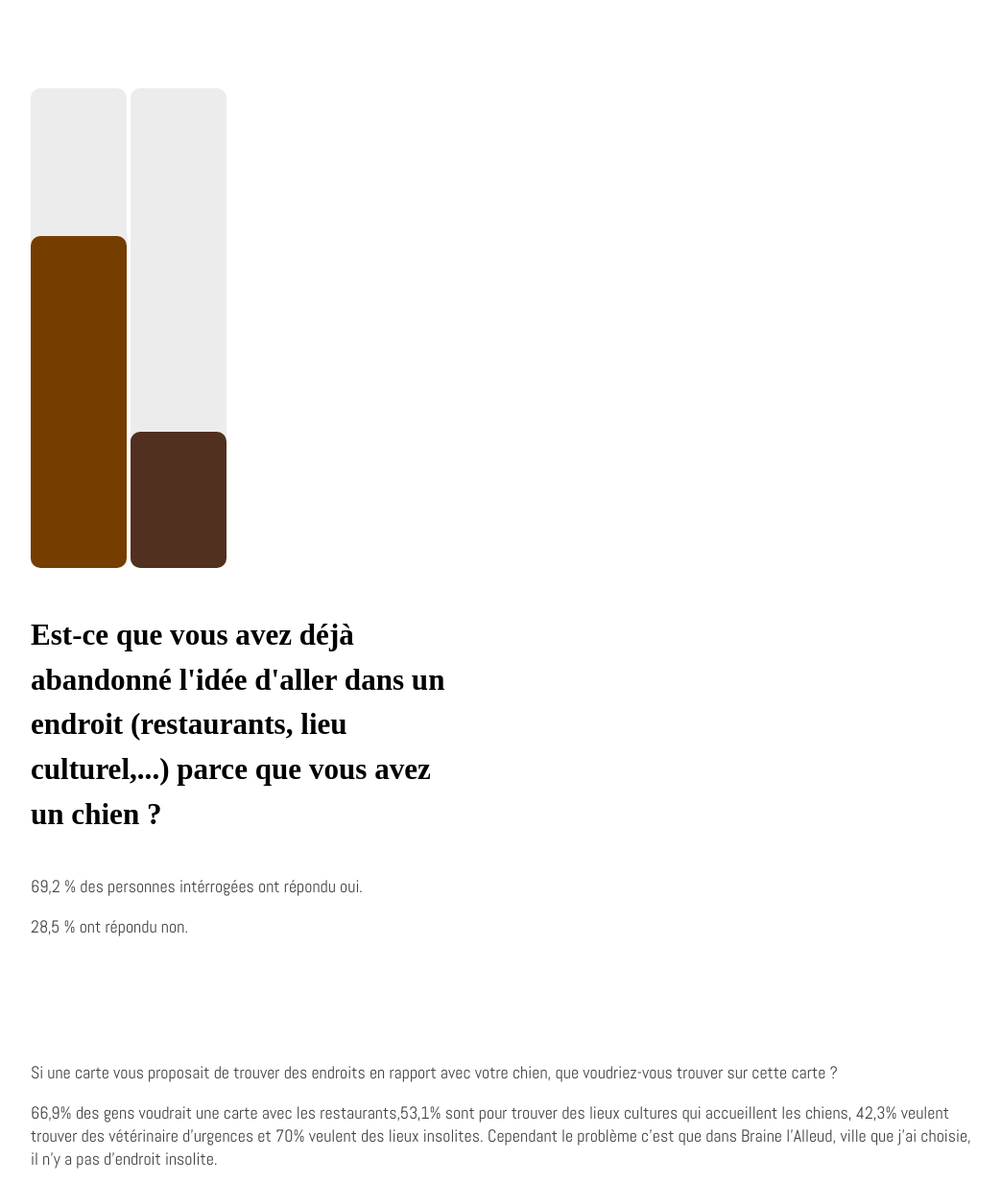
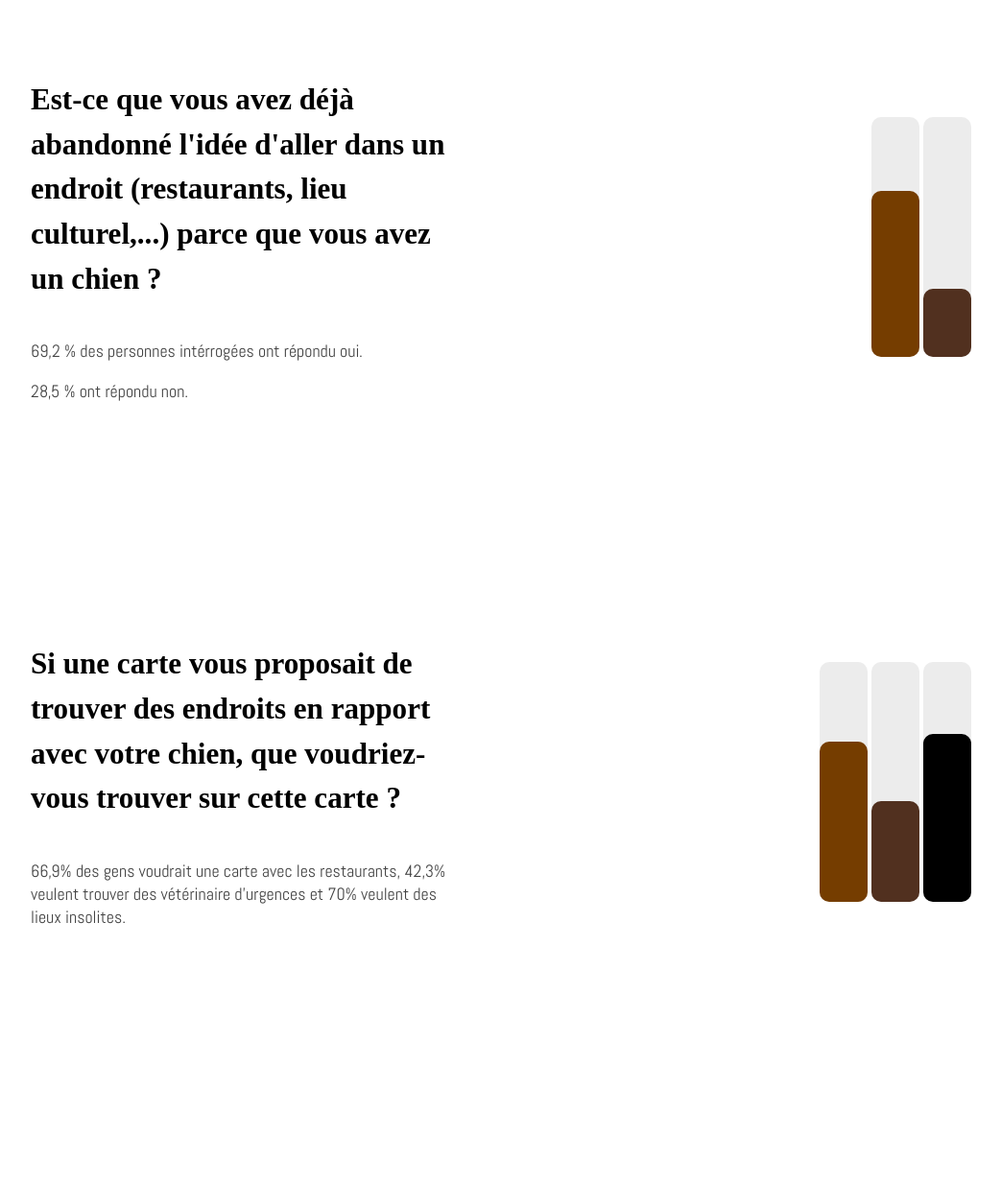
Before and after one commit to Daku-ju/tfa-dog-friendly, a website: page src/case-study.html in a window 1280 px wide. Shown: the part 3800-5032 px from the top of the page at 96% size, without its empty margins (118-1161 px from the left). Drawn offline with nearby package versions, Linux system fonts and the light colour scheme; files that its build step writes are made by us from their sources; files whose address does not match are found by name.

Commit message:
ajout gsap pour animer mes graph"

```diff
--- a/src/case-study.html
+++ b/src/case-study.html
@@ -105,27 +105,55 @@
             <p class="text">J’ai créé un formulaire par rapport aux questions posées lors de mon interview, je l’ai d’abord transféré à des amis qui avaient un chien afin de savoir si toutes mes questions, demandes étaient compréhensibles. Et par la suite, je l’ai posté sur le groupe facebook de ma commune. J’ai décidé de le poster uniquement là parce que je comptais faire mon application sur ma commune. En moins de 24h, j'ai eu plus de 130 réponses. On ne peut pas rêver mieux.</p>
 
             <h3 class="title title--little">Ce que j’ai pu tirer de mon form</h3>
-            <div class="block">
-                <div class="img graph">
-                    <svg width="100" height="500" viewBox="0 0 100 500" fill="none" xmlns="http://www.w3.org/2000/svg">
-                        <rect width="100" height="500" rx="10" fill="#D9D9D9" fill-opacity="0.5"/>
-                        <rect class="graph--anim" y="154" width="100" height="346" rx="10" fill="#753D00"/>
+            <div class="block block--graph">
+                <div class="img">
+                    <svg width="50" height="250" viewBox="0 0 50 250" fill="none" xmlns="http://www.w3.org/2000/svg">
+                        <rect width="50" height="250" rx="10" fill="#D9D9D9" fill-opacity="0.5"/>
+                        <rect class="graph--anim" y="77" width="50" height="173" rx="10" fill="#753D00"/>
                     </svg>
-                    <svg width="100" height="500" viewBox="0 0 100 500" fill="none" xmlns="http://www.w3.org/2000/svg">
-                        <rect width="100" height="500" rx="10" fill="#D9D9D9" fill-opacity="0.5"/>
-                        <rect class="graph--anim" y="358" width="100" height="142" rx="10" fill="#51301F"/>
+
+                    <svg width="50" height="250" viewBox="0 0 50 250" fill="none" xmlns="http://www.w3.org/2000/svg">
+                        <rect width="50" height="250" rx="10" fill="#D9D9D9" fill-opacity="0.5"/>
+                        <rect class="graph--anim" y="179" width="50" height="71" rx="10" fill="#51301F"/>
                     </svg>
+
                 </div>
 
                 <div class="block--text">
-                  <h4 class="title title--thin">Est-ce que vous avez déjà abandonné l'idée d'aller dans un endroit (restaurants, lieu culturel,...) parce que vous avez un chien ?</h4>
-                <p class="text text--thinpad">69,2 % des personnes intérrogées ont répondu oui.</p>
-                <p class="text text--thinpad">28,5 % ont répondu non.</p>
+                    <h4 class="title title--thin">Est-ce que vous avez déjà abandonné l'idée d'aller dans un endroit (restaurants, lieu culturel,...) parce que vous avez un chien ?</h4>
+                    <p class="text">69,2 % des personnes intérrogées ont répondu oui.</p>
+                    <p class="text">28,5 % ont répondu non.</p>
                 </div>
 
             </div>
-            <p class="text">Si une carte vous proposait de trouver des endroits en rapport avec votre chien, que voudriez-vous trouver sur cette carte ?</p>
-            <p class="text">66,9% des gens voudrait une carte avec les restaurants,53,1% sont pour trouver des lieux cultures qui accueillent les chiens, 42,3% veulent trouver des vétérinaire d'urgences et 70% veulent des lieux insolites. Cependant le problème c’est que dans Braine l’Alleud, ville que j’ai choisie, il n’y a pas d’endroit insolite.</p>
+
+            <div class="block block--graph">
+                <div class="img">
+                    <svg width="50" height="250" viewBox="0 0 50 250" fill="none" xmlns="http://www.w3.org/2000/svg">
+                        <rect width="50" height="250" rx="10" fill="#D9D9D9" fill-opacity="0.5"/>
+                        <rect class="graph--anim" y="83" width="50" height="167" rx="10" fill="#753D00"/>
+                    </svg>
+
+                    <svg width="50" height="250" viewBox="0 0 50 250" fill="none" xmlns="http://www.w3.org/2000/svg">
+                        <rect width="50" height="250" rx="10" fill="#D9D9D9" fill-opacity="0.5"/>
+                        <rect class="graph--anim" y="145" width="50" height="105" rx="10" fill="#51301F"/>
+                    </svg>
+
+                    <svg width="50" height="250" viewBox="0 0 50 250" fill="none" xmlns="http://www.w3.org/2000/svg">
+                        <rect width="50" height="250" rx="10" fill="#D9D9D9" fill-opacity="0.5"/>
+                        <rect class="graph--anim" y="75" width="50" height="175" rx="10" fill="black"/>
+                    </svg>
+
+
+                </div>
+
+                <div class="block--text">
+                    <h4 class="title title--thin">Si une carte vous proposait de trouver des endroits en rapport avec votre chien, que voudriez-vous trouver sur cette carte ?</h4>
+                    <p class="text">66,9% des gens voudrait une carte avec les restaurants, 42,3% veulent trouver des vétérinaire d'urgences et 70% veulent des lieux insolites.</p>
+                </div>
+            </div>
+
+
 
         </section>
 
--- a/src/scripts/app.js
+++ b/src/scripts/app.js
@@ -29,17 +29,21 @@ gsap.from (".block--download",{
  }
 
 })
-gsap.from (".graph--anim",{
+var graphs = document.querySelectorAll('.graph--anim');
+for (let graph of graphs){
+    gsap.from (graph,{
         opacity:0,
         y: 300,
         duration: 0.5,
        ease: "power 4",
        scrollTrigger:{
-       trigger: ".graph",
-       start: "top center",
+           trigger: graph,
+           start: "top top",
     }
 
     })
+}
+
 
 
 gsap.utils.toArray(".logo--download").forEach(img => {
--- a/src/styles/app.scss
+++ b/src/styles/app.scss
@@ -125,7 +125,7 @@ main{
 
 
 //block de texte
-.block--advantage, .block--feature, .block--intro, .block--slogan, .block--mvp, .block--landing, .block--idee, .block--end{
+.block--advantage, .block--feature, .block--intro, .block--slogan, .block--mvp, .block--landing, .block--idee, .block--end, .block--graph{
     display:flex ;
     flex-direction:column-reverse;
     align-items: center;
@@ -265,7 +265,7 @@ main{
         padding-top: 110px;
         padding-bottom: 110px;
     }
-    .block--slogan, .block--advantage, .block--download,.block--intro, .block--mvp{
+    .block--slogan, .block--advantage, .block--download,.block--intro, .block--mvp, .block--graph{
         flex-direction: row-reverse;
         justify-content: space-between;
 
```
Also changed, not shown: src/assets/images/lieux.svg (added), src/assets/images/petit.svg, src/assets/images/resto.svg (added), src/assets/images/veto.svg (added). Lines whose indentation alone changed are shown as unchanged.
